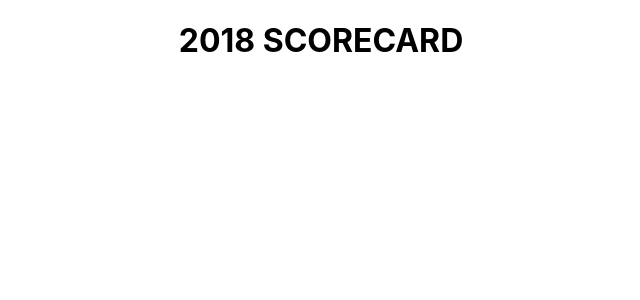
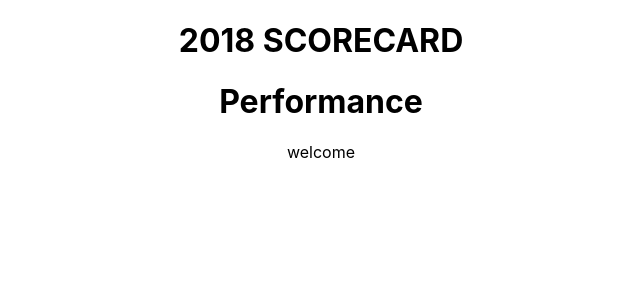
Before and after one commit to jrm8732/clorox-clone, a React (Create React App) app: page / in a window 1280 px wide. Shown: the top 300 px of the page, without its empty margins (319-959 px from the left). Built offline with nearby package versions, Linux system fonts and the light colour scheme.

Commit message:
performance frame

```diff
--- a/src/Main/index.js
+++ b/src/Main/index.js
@@ -2,6 +2,7 @@
 import React, {Component} from 'react'
 import Sales from '../sales/index.js'
 import GlobalFootprint from '../global_footprint/index.js'
+import Performance from '../performance'
 class Main extends Component{
 
 	render()
@@ -13,6 +14,7 @@ class Main extends Component{
 				</header>
                 <Sales />
                 <GlobalFootprint/>
+				<Performance/>
 			</main>
 		)
 	}
--- a/src/global_footprint/global.css
+++ b/src/global_footprint/global.css
@@ -81,7 +81,6 @@
 }
 .parent{
     position:relative;
-    display:none;
 }
 .list ul{
     font-size:1rem;
@@ -101,3 +100,6 @@
     border-left:solid;
     border-color:dodgerblue;
 }
+.global-main{
+    display: none;
+}
--- /dev/null
+++ b/src/performance/index.js
@@ -0,0 +1,15 @@
+import React, {Component} from 'react'
+import "./performance.css"
+class Performance extends Component{
+    render(){
+        return(
+            <div className="performance-main parent">
+                <h1>Performance</h1>
+                <section className='performance-components child'>
+                    welcome
+                </section>
+            </div>
+        )
+    }
+}
+export default Performance
```
Also changed, not shown: src/performance/performance.css (added).
